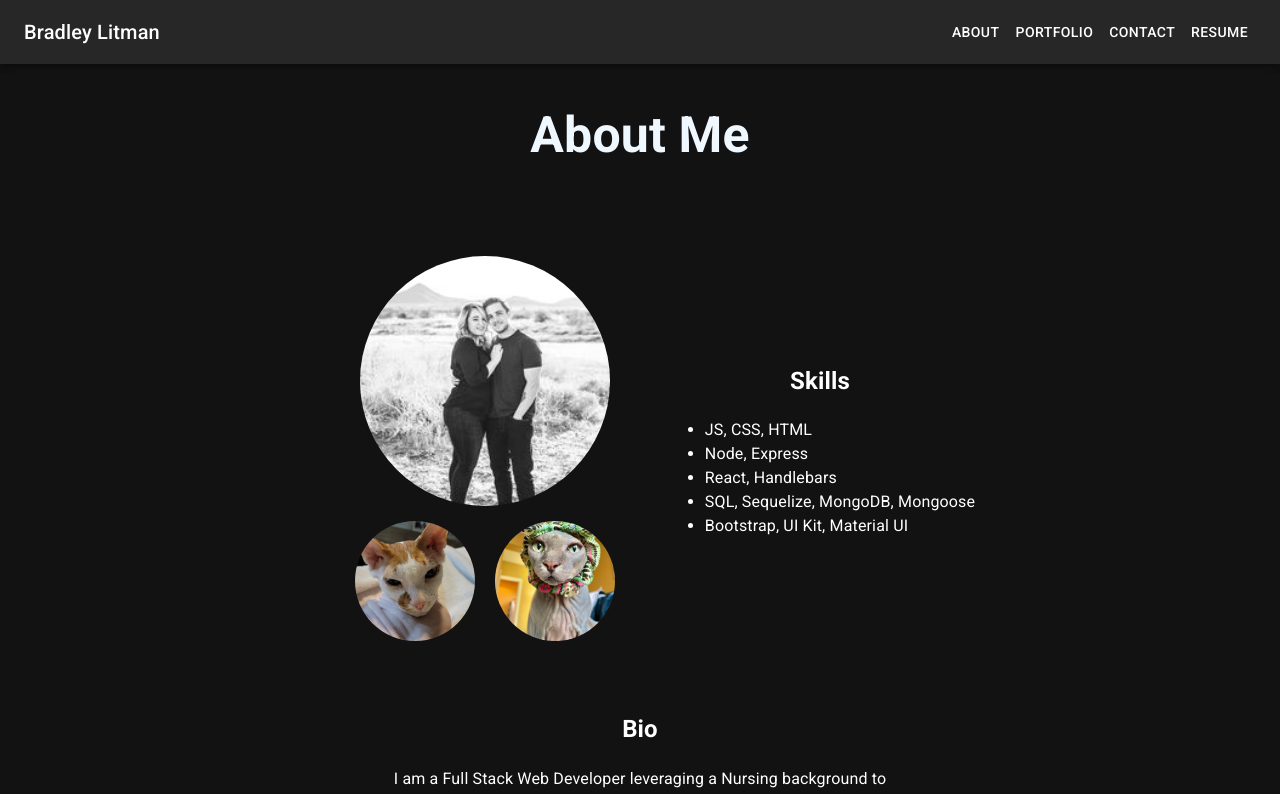
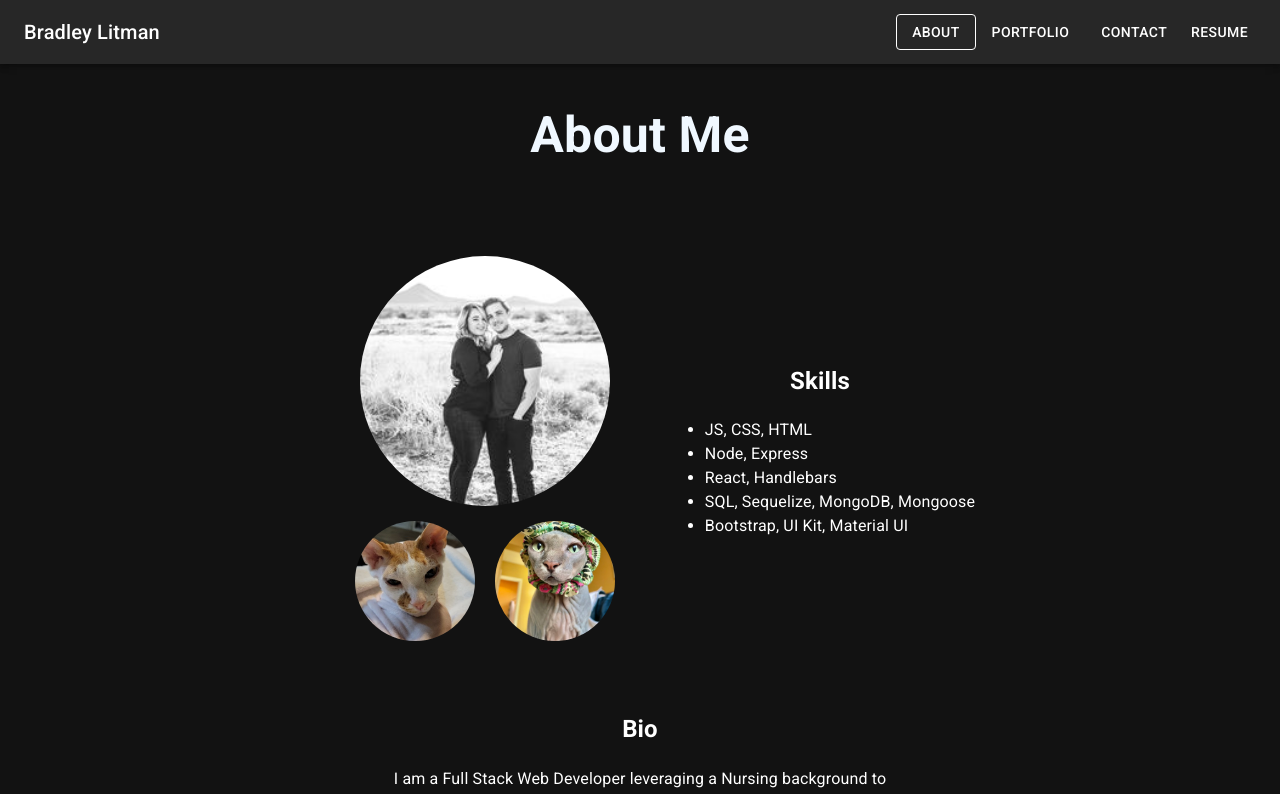
Before and after one commit to Blitman12/react-portfolio, a React (Create React App) app: page / in a window 1280 px wide. Shown: the top 794 px of the page. Built offline with nearby package versions, Linux system fonts and the light colour scheme.

Commit message:
conditional rendering completed

```diff
--- a/src/App.js
+++ b/src/App.js
@@ -1,10 +1,9 @@
 import React from 'react'
-import CustomNav from './components/Nav/Nav'
-import Projects from './components/Projects/Projects'
 import Footer from './components/Footer/Footer'
 import { ThemeProvider, createTheme } from '@mui/material/styles';
-import Contact from './components/Contact/Contact';
-import About from './components/About/About'
+import PortfolioContainer from './components/Nav/PortfolioContainer';
+
+
 
 const darkTheme = createTheme({
   palette: {
@@ -18,20 +17,13 @@ const darkTheme = createTheme({
 
 function App() {
   return (
-      <ThemeProvider theme={darkTheme}>
-        <header>
-          <CustomNav></CustomNav>
-        </header>
-        <main>
-          <About></About>
-          <Projects></Projects>
-          <Contact></Contact>
-        </main>
-        <Footer />
-      </ThemeProvider>
+    <ThemeProvider theme={darkTheme}>
+      <main style={{minHeight: 'calc(100vh - 70px)'}}>
+        <PortfolioContainer></PortfolioContainer>
+      </main>
+      <Footer />
+    </ThemeProvider>
   );
 }
 
-
-
 export default App;
--- a/src/components/About/About.js
+++ b/src/components/About/About.js
@@ -24,7 +24,8 @@ const useStyles = makeStyles({
     bio: {
         textAlign: 'center',
         width: '40%',
-        margin: 'auto'
+        margin: 'auto',
+        marginBottom: '25px'
     },
     titles: {
         color: 'aliceblue',
--- a/src/components/Footer/Footer.js
+++ b/src/components/Footer/Footer.js
@@ -18,9 +18,9 @@ export default function Footer() {
     return (
         <BottomNavigation className={classes.footer}>
             <CssBaseline />
-            <BottomNavigationAction icon={<GitHubIcon />} href="https://github.com/Blitman12" target="_blank"/>
-            <BottomNavigationAction icon={<LinkedInIcon />}  href="https://www.linkedin.com/in/bradleylitman/" target="_blank"/>
-            <BottomNavigationAction icon={<FacebookIcon />}  href="https://www.facebook.com/brad.litman" target="_blank"/>
+            <BottomNavigationAction icon={<GitHubIcon />} href="https://github.com/Blitman12" target="_blank" />
+            <BottomNavigationAction icon={<LinkedInIcon />} href="https://www.linkedin.com/in/bradleylitman/" target="_blank" />
+            <BottomNavigationAction icon={<FacebookIcon />} href="https://www.facebook.com/brad.litman" target="_blank" />
         </BottomNavigation>
     )
 }
--- a/src/components/Nav/Nav.js
+++ b/src/components/Nav/Nav.js
@@ -4,10 +4,11 @@ import Box from '@mui/material/Box';
 import Toolbar from '@mui/material/Toolbar';
 import Typography from '@mui/material/Typography';
 import Button from '@mui/material/Button';
+import Resume from '../../assets/Brad-Resume.docx'
 
 
 
-export default function CustomNav() {
+export default function Nav({handlePageChange, currentPage}) {
     return (
                 <Box sx={{ flexGrow: 1 }} style={{ margin: 0 }}>
                     <AppBar position="static">
@@ -15,10 +16,10 @@ export default function CustomNav() {
                             <Typography variant="h6" component="div" sx={{ flexGrow: 1 }}>
                                 Bradley Litman
                             </Typography>
-                            <Button color="inherit">About</Button>
-                            <Button color="inherit">Portfolio</Button>
-                            <Button color="inherit">Contact</Button>
-                            <Button color="inherit">Resume</Button>
+                            <Button color="inherit" onClick={() => handlePageChange('About')} variant={currentPage === 'About' ? 'outlined' : ""}>About</Button>
+                            <Button color="inherit" onClick={() => handlePageChange('Projects')} variant={currentPage === 'Projects' ? 'outlined' : ""}>Portfolio</Button>
+                            <Button color="inherit" onClick={() => handlePageChange('Contact')} variant={currentPage === 'Contact' ? 'outlined' : ""}>Contact</Button>
+                            <Button color="inherit"><a href={Resume} style={{textDecoration: 'none', color: 'inherit'}} download>Resume</a></Button>
                         </Toolbar>
                     </AppBar>
                 </Box>
--- /dev/null
+++ b/src/components/Nav/PortfolioContainer.js
@@ -0,0 +1,31 @@
+import React, {useState} from 'react'
+import About from '../About/About'
+import Projects from '../Projects/Projects'
+import Contact from '../Contact/Contact'
+import Nav from './Nav'
+
+
+export default function PortfolioContainer () {
+    const [currentPage, setCurrentPage] = useState('About');
+
+    const renderPage = () => {
+        if (currentPage === 'About') {
+            return <About></About>
+        }
+        if (currentPage === 'Projects') {
+            return <Projects></Projects>
+        }
+        if (currentPage === 'Contact') {
+            return <Contact></Contact>
+        }
+    }
+
+    const handlePageChange = (page) => setCurrentPage(page)
+
+    return (
+        <div>
+            <Nav handlePageChange={handlePageChange} currentPage={currentPage}></Nav>
+            {renderPage()}
+        </div>
+    )
+}
--- a/src/components/Projects/Projects.js
+++ b/src/components/Projects/Projects.js
@@ -52,6 +52,7 @@ const useStyles = makeStyles({
         display: 'flex',
         flexWrap: 'wrap',
         justifyContent: 'center',
+        marginBottom: '25px'
     },
     titles: {
         color: 'aliceblue',
```
Also changed, not shown: src/logo.svg (deleted), 1 other file (tests, documents, lock files or other folders).
